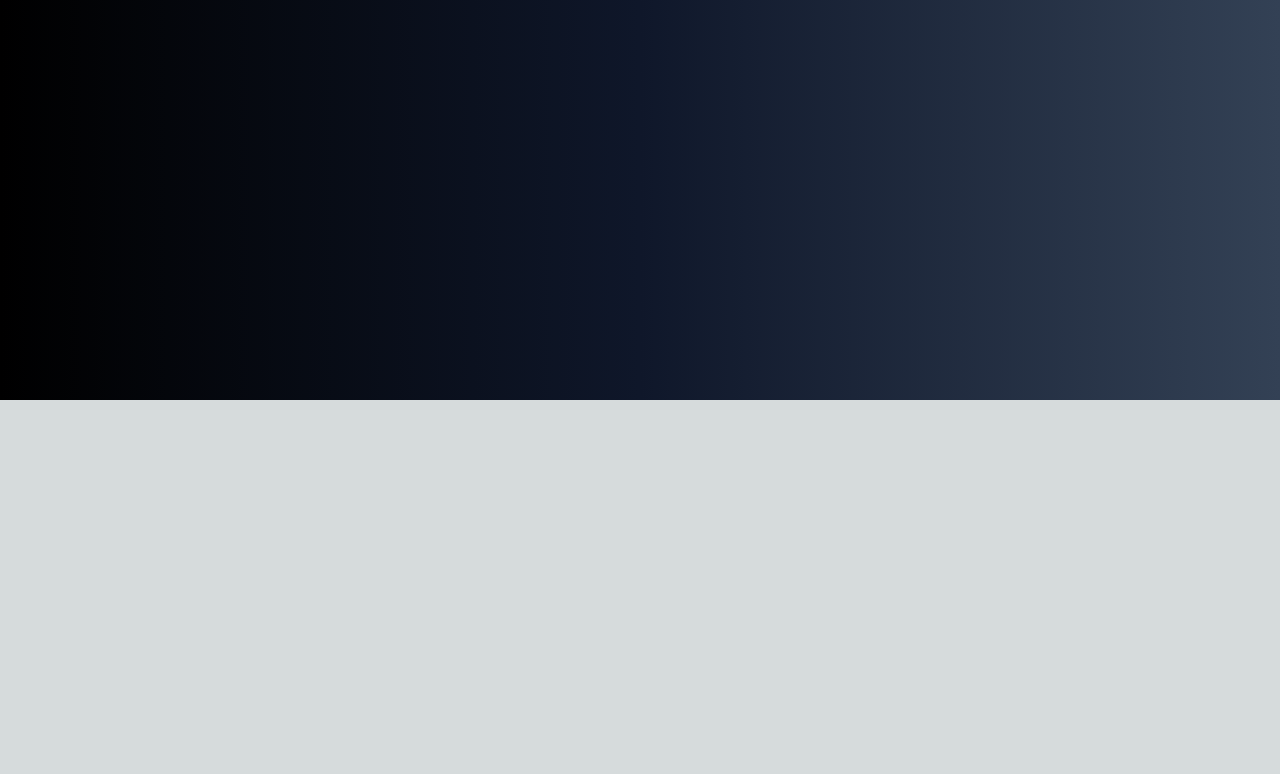
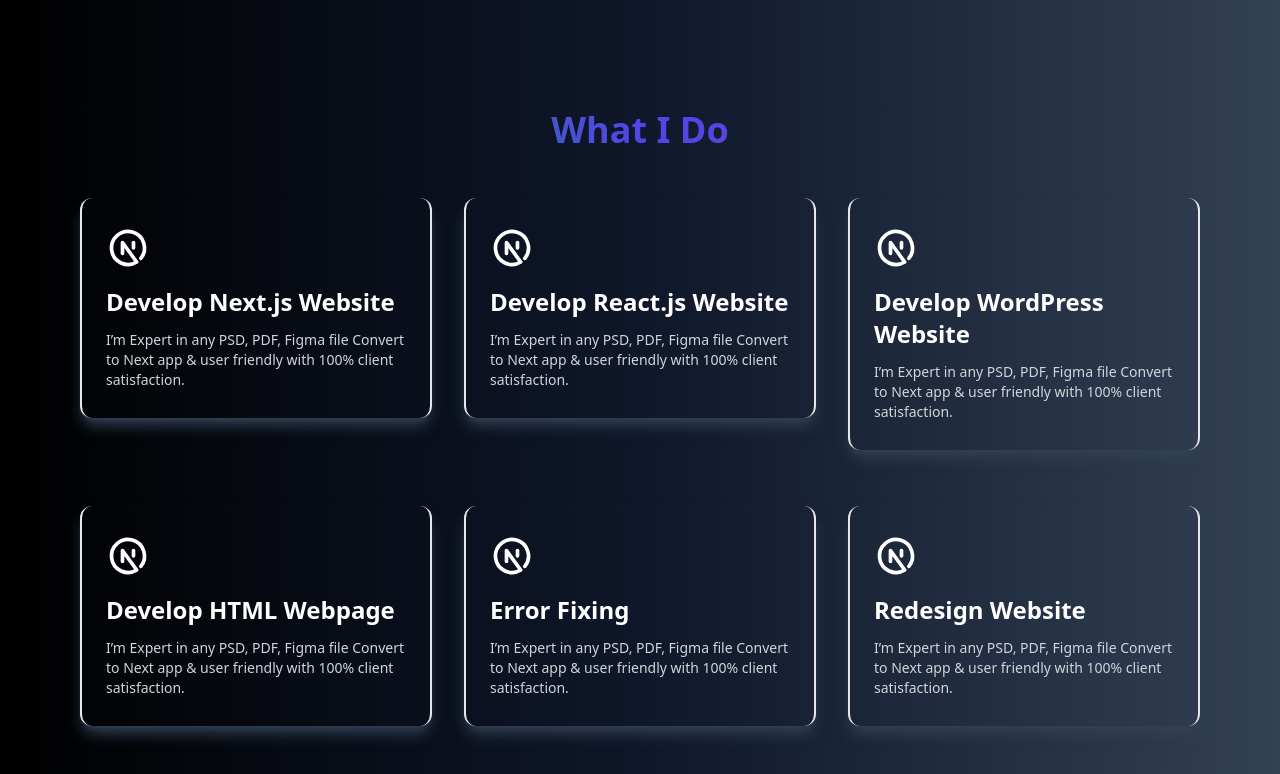
Before and after one commit to maruf-hossain-munna/portfolio-2.0, a Next.js app: page / in a window 1280 px wide. Shown: the part 400-1174 px from the top of the page. Before the commit the page ends 800 px from the top, so only its background shows below. Built offline with nearby package versions, Linux system fonts and the light colour scheme.

Commit message:
services sectionn done

```diff
--- a/app/components/heading/GradientHeading.tsx
+++ b/app/components/heading/GradientHeading.tsx
@@ -8,7 +8,7 @@
     return (
         <div>
             <h2 className={`text-transparent bg-clip-text bg-gradient-to-r from-green-600 via-indigo-600 to-purple-600
-                       ${small ? 'text-lg font-[500]' : ' md:text-4xl text-3xl font-semibold md:font-bold '}
+                       ${small ? 'text-xl font-[500]' : ' md:text-4xl text-3xl font-semibold md:font-bold '}
                     `}>
                 {label}
             </h2>
--- a/app/components/heroArea/HeroArea.tsx
+++ b/app/components/heroArea/HeroArea.tsx
@@ -37,7 +37,7 @@
             </div>
 
             <div className='w-full md:w-1/3 flex justify-center'>
-                <div className='flex justify-center items-center w-80 h-80 rounded-full bg-gradient-to-r from-green-500 via-indigo-500 to-purple-500'>
+                <div className='p-2 flex justify-center items-center md:w-44 lg:w-80 md:h-44 lg:h-80 rounded-full bg-gradient-to-r from-green-500 via-indigo-500 to-purple-500'>
                     <div className=' '>
                         <Image
                             src='/images/munna.jpg'
--- /dev/null
+++ b/app/components/services/ServiceCard.tsx
@@ -0,0 +1,25 @@
+import Image from "next/image";
+import Link from "next/link";
+import React from "react";
+import { IconType } from "react-icons";
+
+interface ServiceCardProps {
+    icon: IconType,
+    title: string,
+    description: string
+}
+
+const ServiceCard: React.FC<ServiceCardProps> = ({ icon: Icon, title, description }) => {
+    return (
+        <div>
+            <div className='px-6 py-7 shadow-lg shadow-slate-700 border-x-2 hover:border-y-2 hover:border-white rounded-xl service'>
+                {<Icon size={44} className="mb-4" />}
+
+                <h2 className="lg:text-2xl text-xl font-semibold"> {title} </h2>
+                <p className='mt-3 text-sm text-gray-300'>{description} </p>
+            </div>
+        </div>
+    );
+};
+
+export default ServiceCard;
--- /dev/null
+++ b/app/components/services/Services.tsx
@@ -0,0 +1,52 @@
+import React from 'react';
+import GradientHeading from '../heading/GradientHeading';
+import ServiceCard from './ServiceCard';
+import { TbBrandNextjs } from "react-icons/tb";
+
+const Services = () => {
+    return (
+        <div >
+            <div className='text-center'>
+                <GradientHeading
+                    label='What I Do'
+                />
+            </div>
+
+            <div className='my-12 grid grid-cols-1 md:grid-cols-2 lg:grid-cols-3 gap-8 gap-y-14'>
+                <ServiceCard
+                    icon={TbBrandNextjs}
+                    title='Develop Next.js Website'
+                    description="I’m Expert in any PSD, PDF, Figma file Convert to Next app & user friendly with 100% client satisfaction."
+                />
+                <ServiceCard
+                    icon={TbBrandNextjs}
+                    title='Develop React.js Website'
+                    description="I’m Expert in any PSD, PDF, Figma file Convert to Next app & user friendly with 100% client satisfaction."
+                />
+                <ServiceCard
+                    icon={TbBrandNextjs}
+                    title='Develop WordPress Website'
+                    description="I’m Expert in any PSD, PDF, Figma file Convert to Next app & user friendly with 100% client satisfaction."
+                />
+                <ServiceCard
+                    icon={TbBrandNextjs}
+                    title='Develop HTML Webpage'
+                    description="I’m Expert in any PSD, PDF, Figma file Convert to Next app & user friendly with 100% client satisfaction."
+                />
+                <ServiceCard
+                    icon={TbBrandNextjs}
+                    title='Error Fixing'
+                    description="I’m Expert in any PSD, PDF, Figma file Convert to Next app & user friendly with 100% client satisfaction."
+                />
+                <ServiceCard
+                    icon={TbBrandNextjs}
+                    title='Redesign Website'
+                    description="I’m Expert in any PSD, PDF, Figma file Convert to Next app & user friendly with 100% client satisfaction."
+                />
+            </div>
+
+        </div>
+    );
+};
+
+export default Services;
--- a/app/globals.css
+++ b/app/globals.css
@@ -25,3 +25,8 @@
     )
     rgb(var(--background-start-rgb));
 }
+
+.service:hover{
+  transition: ease-in-out 0.8s;
+  transform: scale(1.1);
+}
--- a/app/page.tsx
+++ b/app/page.tsx
@@ -1,12 +1,14 @@
 import Container from './components/container/Container'
 import HeroArea from './components/heroArea/HeroArea'
+import Services from './components/services/Services'
 
 export default function Home() {
   return (
     <div className=' mt-14'>
       <Container>
-        <div >
+        <div className='flex flex-col gap-28'>
           <HeroArea />
+          <Services />
         </div>
       </Container>
     </div>
```
